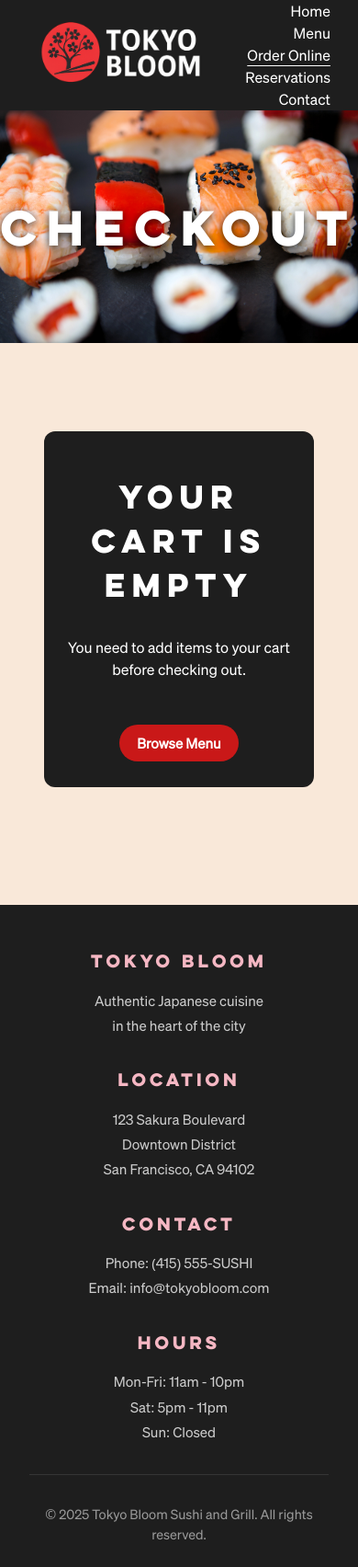
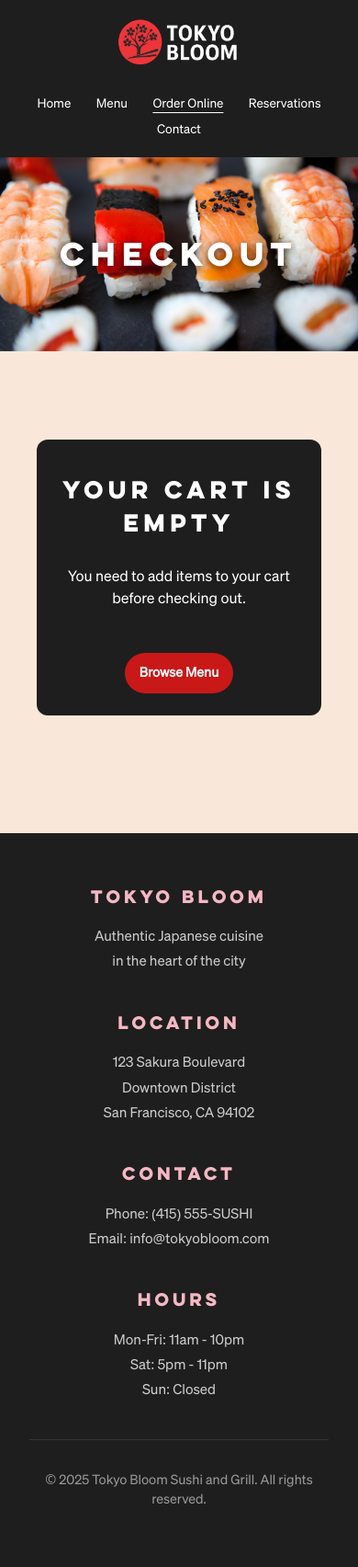
Before and after one commit to merleezy/tokyo-bloom, a PHP site: page /pages/checkout.php in a window 390 px wide. Shown: the whole page at 92% size. After the commit the page ends 1636 px from the top, so only its background shows below. Run offline with PHP 8.4, Linux system fonts and the light colour scheme.

Commit message:
Add responsive design improvements and favicon to multiple pages; enhance typography and layout for better user experience.

```diff
--- a/css/style.css
+++ b/css/style.css
@@ -38,15 +38,18 @@ body {
 
 /* -------------------- Typography -------------------- */
 main h2 {
-  font-size: 2em;
+  font-size: clamp(1.5rem, 5vw, 2em);
   margin-bottom: 0.5em;
   font-family: 'Lulo Clean', sans-serif;
 }
 
 #intro-title {
-  font-size: 4em;
+  font-size: clamp(2rem, 8vw, 4em);
   margin-bottom: 0.5em;
   font-family: 'Lulo Clean', sans-serif;
+  line-height: 1.2;
+  max-width: 100%;
+  word-wrap: break-word;
 }
 
 /* -------------------- Header / Nav ------------------ */
@@ -184,8 +187,10 @@ main h2 {
 
 .page-banner h1 {
   font-family: 'Lulo Clean', sans-serif;
-  font-size: 3em;
+  font-size: clamp(2rem, 6vw, 3em);
   text-shadow: 0 2px 10px rgba(0, 0, 0, 0.8);
+  padding: 0 1rem;
+  max-width: 100%;
 }
 
 /* ---------------- Buttons & Utilities ---------------- */
@@ -616,6 +621,63 @@ section {
 }
 
 /* ------------------ Media Queries -------------------- */
+/* Mobile Navigation and Header */
+@media (max-width: 900px) {
+  #site-header {
+    height: auto;
+    min-height: 80px;
+    flex-wrap: wrap;
+    padding: 0.5rem 0;
+  }
+
+  #site-logo {
+    height: 60px;
+    margin-left: 1rem;
+  }
+
+  #nav-bar {
+    margin-right: 1rem;
+  }
+
+  #nav-bar li {
+    margin-left: 0.75rem;
+    font-size: 0.9rem;
+  }
+}
+
+@media (max-width: 640px) {
+  #site-header {
+    flex-direction: column;
+    padding: 1rem;
+    gap: 1rem;
+  }
+
+  #site-logo {
+    margin-left: 0;
+  }
+
+  #nav-bar {
+    width: 100%;
+    text-align: center;
+    margin-right: 0;
+  }
+
+  #nav-bar li {
+    margin: 0 0.5rem;
+    font-size: 0.85rem;
+  }
+
+  .page-banner {
+    height: 25vh;
+    min-height: 200px;
+  }
+
+  #intro-section {
+    min-height: 60vh;
+    padding: 6vh 2vh;
+  }
+}
+
 /* Small screens: stack intro actions and adjust button spacing */
 @media (max-width: 580px) {
 
@@ -630,6 +692,11 @@ section {
     flex-direction: column;
     gap: 0.5rem;
   }
+
+  #nav-bar li {
+    display: inline-block;
+    margin: 0.25rem 0.25rem;
+  }
 }
 
 @media (max-width: 768px) {
@@ -640,23 +707,36 @@ section {
 
   .features-grid {
     grid-template-columns: 1fr;
+    gap: 1rem;
+  }
+
+  .feature-card {
+    padding: 1.5rem 1rem;
   }
 
   .location-content {
     grid-template-columns: 1fr;
+    gap: 1rem;
   }
 
   .footer-content {
     grid-template-columns: 1fr;
     text-align: center;
+    gap: 1.5rem;
   }
 
   .about-intro {
     font-size: 1.1rem;
+    padding: 0 1rem;
   }
 
   .about-content {
     text-align: center;
+    padding: 0 1rem;
+  }
+
+  .about-content p {
+    font-size: 1rem;
   }
 
   .map-container iframe {
@@ -667,16 +747,55 @@ section {
     max-width: 150px;
     margin: 2rem auto;
   }
+
+  /* Checkout and reservation forms */
+  #reservation-section-page {
+    padding: 1.5rem 1rem;
+    margin: 1rem auto;
+  }
+
+  #info-container {
+    grid-template-columns: 1fr;
+    gap: 1rem;
+  }
+
+  #reservation-section-page h2 {
+    font-size: 1.5rem;
+  }
+
+  #reservation-section-page p {
+    font-size: 1rem;
+  }
+
+  #reservation-section-page button[type="submit"],
+  #reservation-section-page .button-link {
+    width: 100%;
+    max-width: 100%;
+    margin: 0.5rem 0;
+  }
 }
 
 /* Reservation layout breakpoint */
 @media (max-width: 640px) {
   #reservation-section-page {
     padding: 1.25em;
+    width: calc(100% - 1rem);
   }
 
   #info-container {
     grid-template-columns: 1fr;
+    gap: 0.75rem;
+  }
+
+  #personal-info,
+  #reservation-info {
+    gap: 0.5rem;
+  }
+
+  #reservation-section-page input,
+  #reservation-section-page select,
+  #reservation-section-page textarea {
+    font-size: 16px; /* Prevents iOS zoom on focus */
   }
 }
 
@@ -910,6 +1029,11 @@ section {
   cursor: pointer;
   text-decoration: none;
   transition: background-color 0.2s ease, transform 0.1s ease;
+  text-align: center;
+  min-height: 44px; /* Better touch targets on mobile */
+  display: inline-flex;
+  align-items: center;
+  justify-content: center;
 }
 
 .add-to-cart-form button:hover,
@@ -1039,10 +1194,28 @@ section {
   #checkout-section .button-link {
     display: block;
     margin: 0.5rem auto;
+    width: 100%;
+  }
+
+  .cart-total {
+    font-size: 1.2rem;
+    text-align: center;
   }
 }
 
 @media (max-width: 480px) {
+  #intro-title {
+    font-size: 2rem;
+  }
+
+  .page-banner h1 {
+    font-size: 2rem;
+  }
+
+  main h2 {
+    font-size: 1.5rem;
+  }
+
   .menu-grid {
     gap: 1rem;
   }
@@ -1050,6 +1223,45 @@ section {
   .menu-card-image {
     height: 160px;
   }
+
+  #order-section > h2,
+  #menu-section > h2 {
+    font-size: 1.5rem;
+  }
+
+  #order-section > p,
+  #menu-section > p {
+    font-size: 1rem;
+  }
+
+  .button-link,
+  .home-button,
+  .btn-primary {
+    font-size: 0.9rem;
+    padding: 0.65rem 1rem;
+  }
+
+  #reservation-section-page {
+    padding: 1rem 0.75rem;
+  }
+
+  .footer-content {
+    padding: 0 0.5rem;
+  }
+
+  .footer-section {
+    padding: 0.5rem;
+  }
+
+  .add-to-cart-form {
+    flex-direction: column;
+    align-items: flex-start;
+    gap: 0.5rem;
+  }
+
+  .add-to-cart-form button {
+    width: 100%;
+  }
 }
 
 /* End of stylesheet */
--- a/pages/cart.php
+++ b/pages/cart.php
@@ -66,9 +66,11 @@ foreach ($_SESSION['cart'] as $id => $item) {
 
 <head>
   <meta charset="UTF-8">
+  <meta name="viewport" content="width=device-width, initial-scale=1.0">
   <title>Your Cart | Tokyo Bloom</title>
   <link rel="stylesheet" href="../css/style.css">
   <script src="../js/scripts.js"></script>
+  <link rel="icon" href="../images/tokyo_bloom_icon.png" type="image/png">
 </head>
 
 <body id="top">
--- a/pages/checkout.php
+++ b/pages/checkout.php
@@ -22,9 +22,11 @@ if ($_SERVER['REQUEST_METHOD'] === 'POST') {
 
 <head>
   <meta charset="UTF-8">
+  <meta name="viewport" content="width=device-width, initial-scale=1.0">
   <title>Checkout | Tokyo Bloom</title>
   <link rel="stylesheet" href="../css/style.css">
   <script src="../js/scripts.js"></script>
+  <link rel="icon" href="../images/tokyo_bloom_icon.png" type="image/png">
 </head>
 
 <body id="top">
@@ -53,9 +55,11 @@ if ($_SERVER['REQUEST_METHOD'] === 'POST') {
           <p style="font-size: 1.1rem; margin: 1.5rem 0;">Thank you for your order! We'll begin preparing your delicious
             meal right away.</p>
           <p>You will receive a confirmation shortly.</p>
-          <div style="margin-top: 2rem;">
-            <a href="order.php" class="button-link" style="background-color: #C91818;">Order Again</a>
-            <a href="index.html" class="button-link" style="background-color: #666; margin-left: 1rem;">Back to Home</a>
+          <div style="margin-top: 2rem; display: flex; gap: 1rem; flex-wrap: wrap; justify-content: center;">
+            <a href="order.php" class="button-link"
+              style="background-color: #C91818; flex: 1 1 200px; text-align: center;">Order Again</a>
+            <a href="index.html" class="button-link"
+              style="background-color: #666; flex: 1 1 200px; text-align: center;">Back to Home</a>
           </div>
         </div>
       <?php else: ?>
@@ -112,7 +116,9 @@ if ($_SERVER['REQUEST_METHOD'] === 'POST') {
                 </div>
               </div>
 
-              <button type="submit" class="button-link">Place Order ($<?= number_format($total, 2) ?>)</button>
+              <button type="submit"
+                style="width: 100%; max-width: 100%; padding: 12px 0; background-color: #C91818; color: #FFFFFF; border: none; border-radius: 6px; margin-top: 1em; cursor: pointer; transition: 0.3s ease; font-size: 1rem; font-weight: 600;">Place
+                Order ($<?= number_format($total, 2) ?>)</button>
             </form>
 
             <div style="margin-top: 1.5rem;">
--- a/pages/contact.html
+++ b/pages/contact.html
@@ -5,6 +5,7 @@
   <meta charset="UTF-8">
   <meta name="viewport" content="width=device-width, initial-scale=1.0">
   <title>Contact | Tokyo Bloom</title>
+  <link rel="icon" href="../images/tokyo_bloom_icon.png" type="image/png">
   <link rel="stylesheet" href="../css/style.css">
   <script src="../js/scripts.js"></script>
 </head>
--- a/pages/contactconfirmation.html
+++ b/pages/contactconfirmation.html
@@ -7,6 +7,7 @@
   <title>Contact | Tokyo Bloom</title>
   <link rel="stylesheet" href="../css/style.css">
   <script src="../js/scripts.js"></script>
+  <link rel="icon" href="../images/tokyo_bloom_icon.png" type="image/png">
 </head>
 
 <body id="top">
```
Also changed, not shown: other parts of css/style.css (+31 -0 lines).
